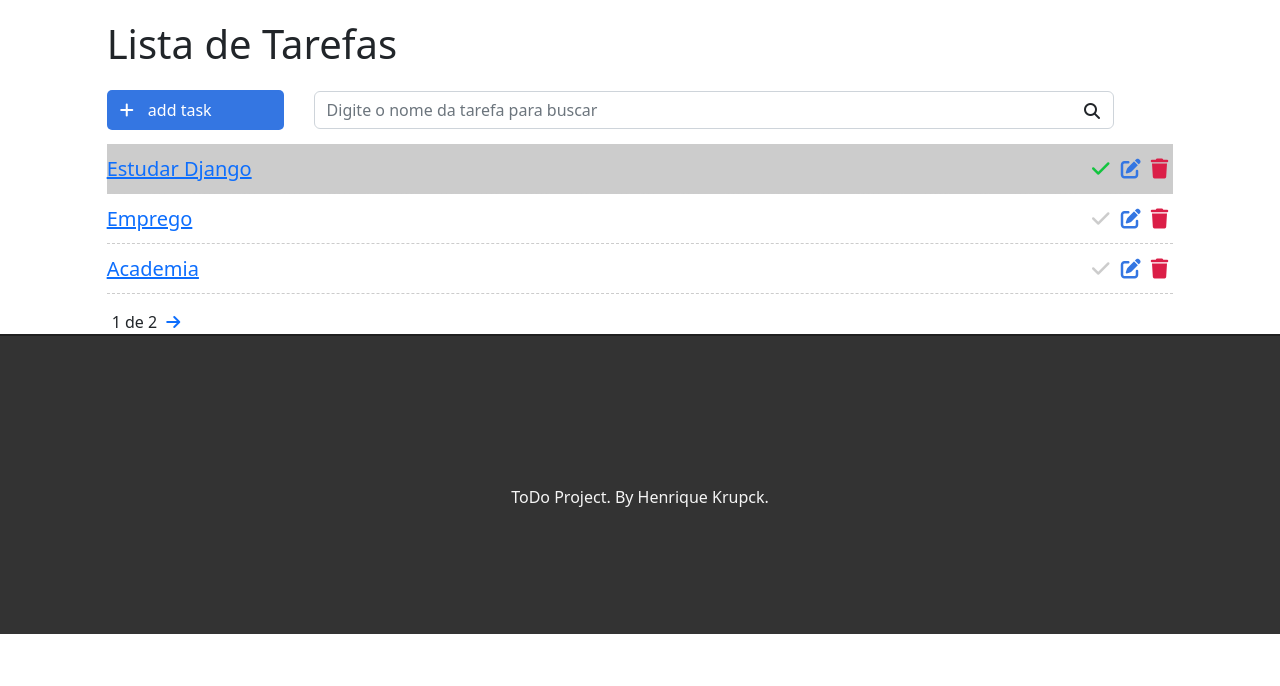
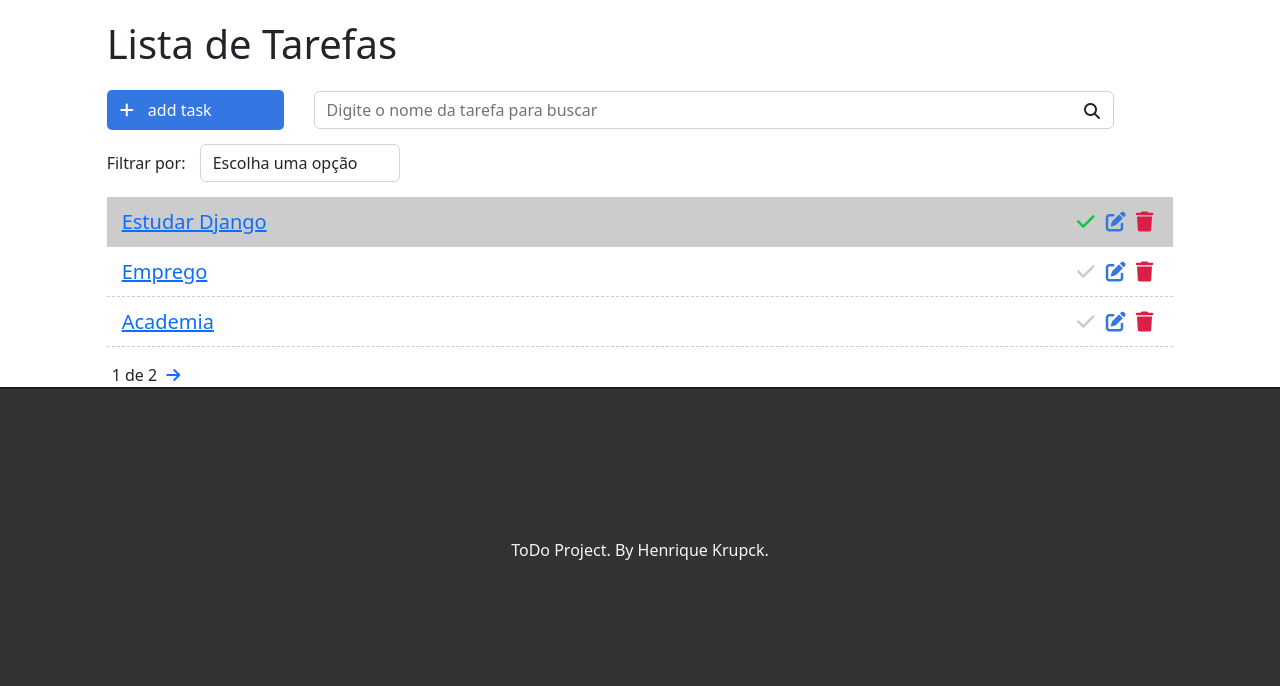
Before and after one commit to Krupique/django-projects, a Django app: page / in a window 1280 px wide. Shown: the part 57-743 px from the top of the page. Run offline with Django 4.2, Linux system fonts and the light colour scheme; a user stored in the database is signed in; data comes from the database, SQL or seed files in the repository; both versions use the stored data as it was after the commit.

Commit message:
CHORE: Adicionado filtro de tarefas por status

```diff
--- a/00-projeto_todo/todo/tasks/static/css/style.css
+++ b/00-projeto_todo/todo/tasks/static/css/style.css
@@ -63,6 +63,18 @@
     display: inline-block;
 }
 
+/* Filtros */
+.filter-div {
+    margin-bottom: 15px;
+    padding: 0;
+}
+
+#filter {
+    display: inline-block;
+    width: 200px;
+    margin-left: 10px;
+}
+
 /* Lista de tarefas */
 
 .list-div {
@@ -77,6 +89,7 @@
     list-style: none;
     font-size: 20px;
     height: 50px;
+    padding: 0 15px;
     padding-top: 10px;
     border-bottom: 1px dashed #ccc;
 }
--- a/00-projeto_todo/todo/tasks/static/js/scripts.js
+++ b/00-projeto_todo/todo/tasks/static/js/scripts.js
@@ -1,9 +1,11 @@
 $(document).ready(function(){
     console.log('Teste');
 
+    var baseUrl = 'http://localhost:8000/';
     var deleteBtn = $('.delete-btn');
     var searchBtn = $('#search-btn');
     var searchForm = $('#search-form');
+    var filter = $('#filter');
 
     $(deleteBtn).on('click', function(e){
         e.preventDefault();
@@ -18,5 +20,10 @@ $(document).ready(function(){
 
     $(searchBtn).on('click', function(){
         searchForm.submit();
-    })
+    });
+
+    $(filter).change(function() {
+        var filter = $(this).val();
+        window.location.href = baseUrl + '?filter=' + filter;
+    });
 })
--- a/00-projeto_todo/todo/tasks/templates/tasks/list.html
+++ b/00-projeto_todo/todo/tasks/templates/tasks/list.html
@@ -19,6 +19,16 @@
                 <i class="fas fa-search" id="search-btn"></i>
             </span>
         </form>
+    </div>
+
+    <div class="col-12 filter-div">
+        <span>Filtrar por:</span>
+        <select name="filter" id="filter" class="form-control">
+            <option value="">Escolha uma opção</option>
+            <option value="done">Tarefas concluídas</option>
+            <option value="doing">Tarefas a fazer</option>
+        </select>
+
     </div>
 
     {% if messages %}
--- a/00-projeto_todo/todo/tasks/views.py
+++ b/00-projeto_todo/todo/tasks/views.py
@@ -16,9 +16,13 @@ def yourName(request, name):
 def taskList(request):
 
     search = request.GET.get('search')
+    filter = request.GET.get('filter')
 
     if search:
         tasks = Task.objects.filter(title__icontains=search, user=request.user)
+
+    elif filter:
+        tasks = Task.objects.filter(done=filter, user=request.user)
 
     else:
         task_list = Task.objects.all().order_by('-created_at').filter(user=request.user)
```
Also changed, not shown: 00-projeto_todo/todo/db.sqlite3.
